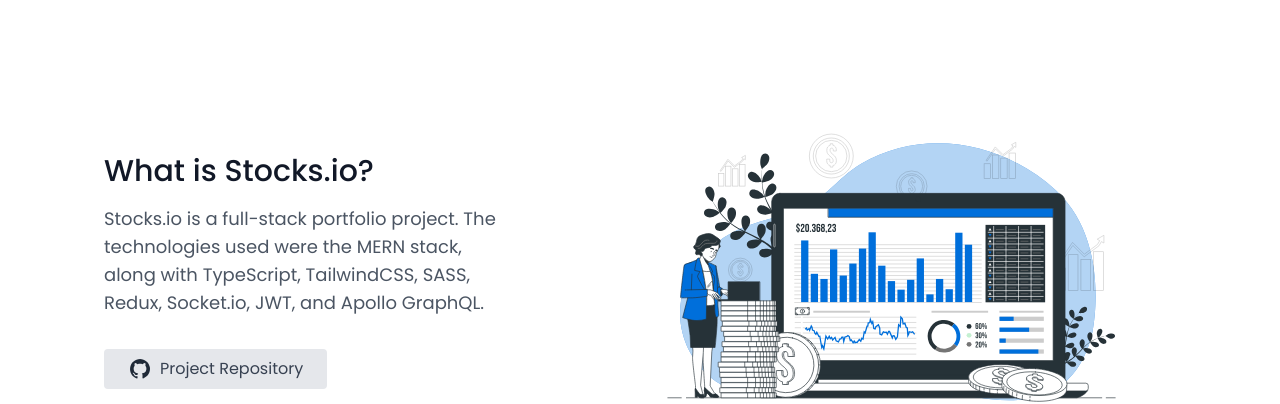
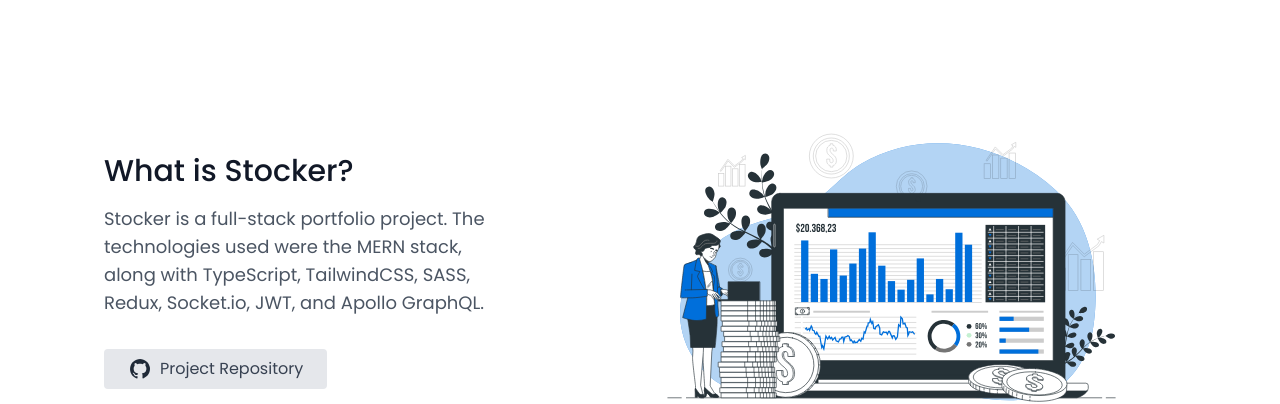
Before and after one commit to Amxn-2/Stocker, a React (Vite) app in the folder client/: page / in a window 1280 px wide. Shown: the part 881-1285 px from the top of the page. Built offline with nearby package versions, Linux system fonts and the light colour scheme; no server answers.

Commit message:
UI update

```diff
--- a/client/src/pages/HomePage.tsx
+++ b/client/src/pages/HomePage.tsx
@@ -62,10 +62,10 @@
             <section className='text-gray-600 body-font p-10'>
                 <div className='container mx-auto flex md:px-16 pb-24 lg:flex-row flex-col items-center'>
                     <div className='lg:flex-grow lg:w-1/2 pr-0 lg:pr-24 flex flex-col lg:items-start lg:text-left mb-16 lg:mb-0 items-center text-center'>
-                        <h1 className='title-font sm:text-3xl text-3xl mb-4 font-medium text-gray-900 dark:text-white'>What is Stocks.io?</h1>
+                        <h1 className='title-font sm:text-3xl text-3xl mb-4 font-medium text-gray-900 dark:text-white'>What is Stocker?</h1>
 
                         <p className='mb-8 text-md lg:text-lg leading-relaxed dark:text-gray-300'>
-                            Stocks.io is a full-stack portfolio project. The technologies used were the MERN stack, along with TypeScript, TailwindCSS, SASS,
+                            Stocker is a full-stack portfolio project. The technologies used were the MERN stack, along with TypeScript, TailwindCSS, SASS,
                             Redux, Socket.io, JWT, and Apollo GraphQL.
                         </p>
                         <div className='flex justify-center flex-nowrap'>
```
Also changed, not shown: client/src/assets/svgs/financial_data.svg.
